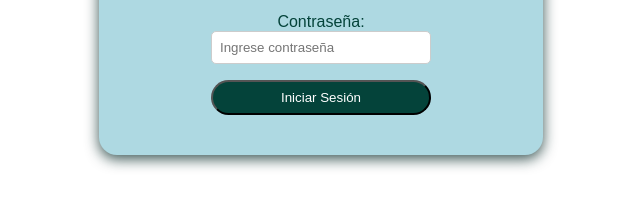
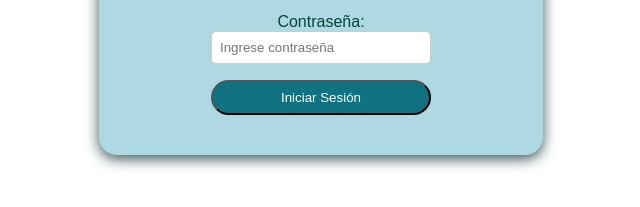
Before and after one commit to yulianaochoa38-dot/reto_formulario_interactivo, a plain HTML site: page index.html in a window 1280 px wide. In both pictures the pointer is over the button "Iniciar Sesión". Shown: the part 409-616 px from the top of the page, without its empty margins (319-959 px from the left). Drawn offline with Linux system fonts and the light colour scheme.

Commit message:
feat: final final

```diff
--- a/css/styles.css
+++ b/css/styles.css
@@ -5,7 +5,6 @@
 
 * {
     box-sizing: border-box;
-
 }
 
 body{
@@ -28,6 +27,10 @@ body{
 
 }
 
+.caja button:hover{
+    background-color: rgb(16, 114, 129);
+}
+
 .menu{
     max-width: 500px;
     margin: 24px auto;
@@ -48,7 +51,6 @@ body{
     border: 1px solid  var(--color-border-normal);
     border-radius: 5px;
     outline: none;
-    box-sizing: border-box;
 }
 
 .ingresar:focus {
```
